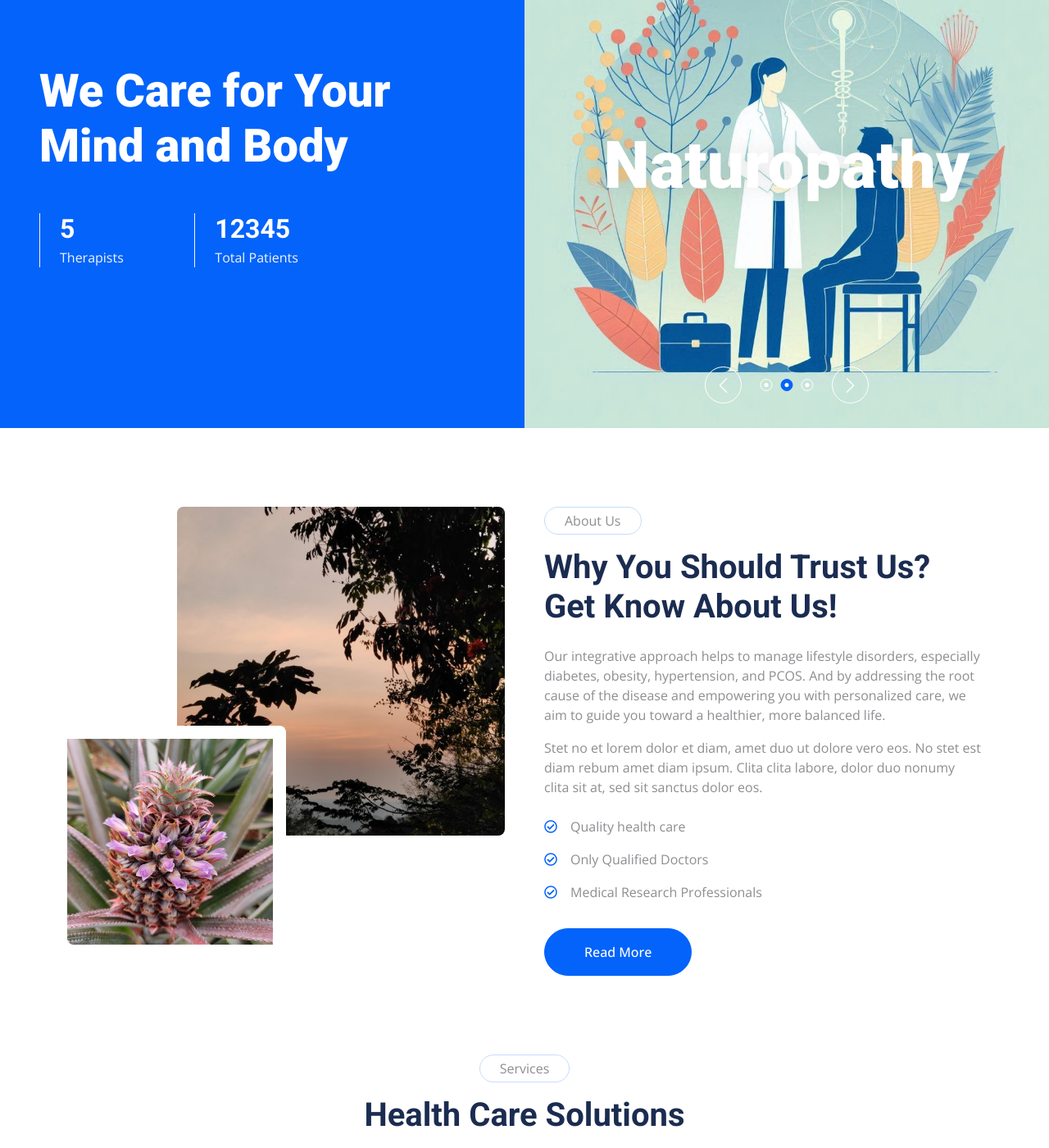
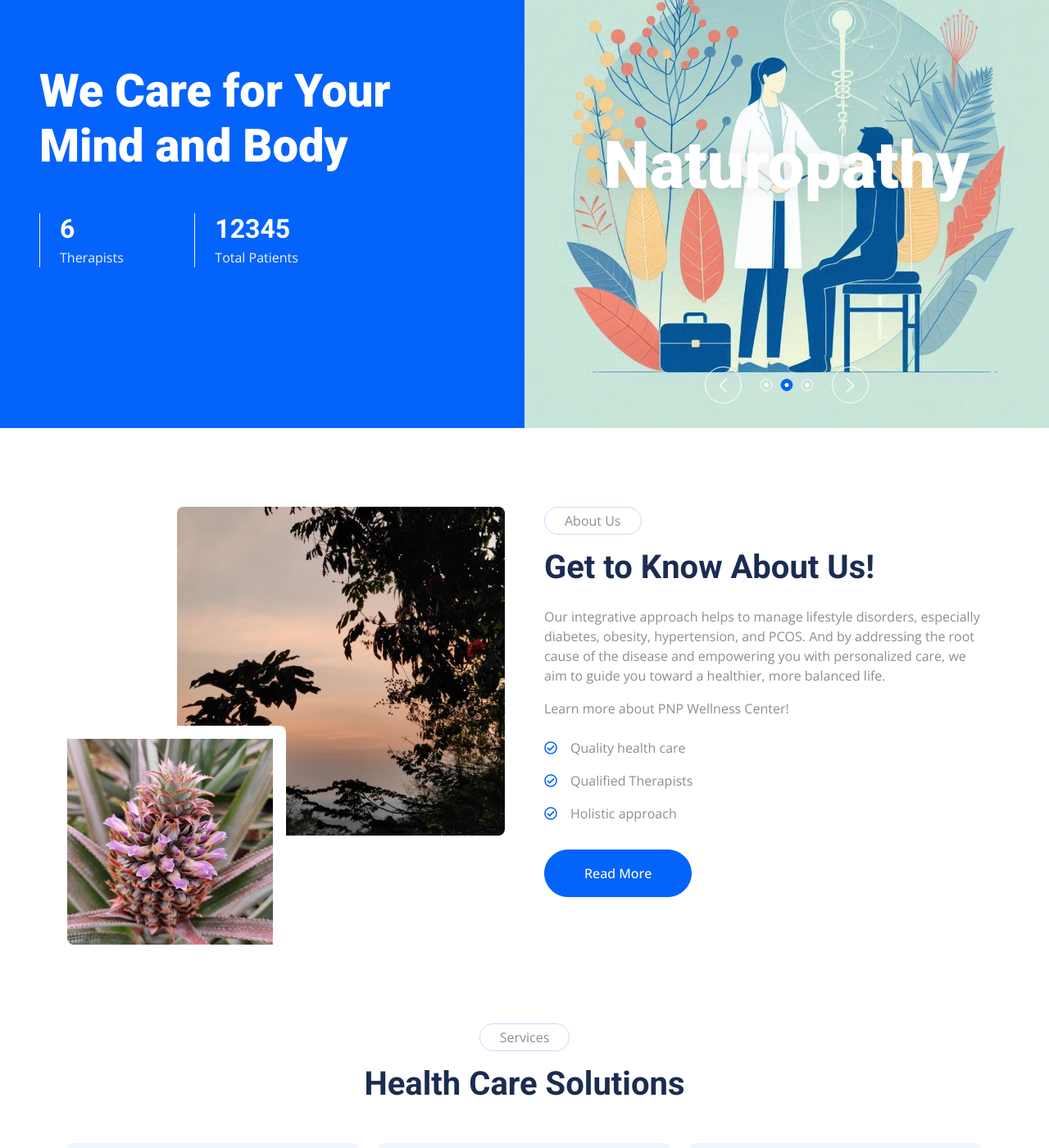
Before and after one commit to betsyrosethomas/betsyrosethomas.github.io, a Jekyll site: the page built from index.html, in a window 1280 px wide and 1400 px high, scrolled down 266 px. Shown: the whole window at 82% size. Built offline with Jekyll 4.4.1, drawn with Linux system fonts in a browser that asks for light colours; nearby versions of some CDN libraries; some of the changed text lies outside the part shown.

Commit message:
changed the dropdown list of people
Also other stuff

```diff
--- a/_includes/footer.html
+++ b/_includes/footer.html
@@ -36,7 +36,7 @@
             <div class="copyright">
                 <div class="row">
                     <div class="col-md-6 text-center text-md-start mb-3 mb-md-0">
-                        &copy; <a class="border-bottom" href="#">PNP Wellness Center</a>, All Right Reserved.
+                        &copy; <a class="border-bottom" href="{{ site.baseurl }}/about.html">PNP Wellness Center</a>, All Rights Reserved.
                     </div>
                     <div class="col-md-6 text-center text-md-end">
                         <!--/*** This template is free as long as you keep the footer author’s credit link/attribution link/backlink. If you'd like to use the template without the footer author’s credit link/attribution link/backlink, you can purchase the Credit Removal License from "https://htmlcodex.com/credit-removal". Thank you for your support. ***/-->
--- a/_includes/header.html
+++ b/_includes/header.html
@@ -57,7 +57,7 @@
                     <a href="{{ site.baseurl }}/team.html" class="nav-link dropdown-toggle" data-bs-toggle="dropdown">Our Team</a>
                     <div class="dropdown-menu rounded-0 rounded-bottom m-0">
                         {% for member in site.data.team %}
-                            <a href="{{ site.baseurl }}/team/{{ member.slug }}.html" class="dropdown-item {% if header-slug == member.slug %}active{% endif %}">{{ member.name }}</a>
+                            <a href="{{ site.baseurl }}/team/{{ member.slug }}.html" class="dropdown-item {% if header-slug == member.slug %}active{% endif %}">{{ member.name }} - <i>{{ member.specialty }}</i></a>
                         {% endfor %}
                     </div>
                 </div>
--- a/index.html
+++ b/index.html
@@ -14,7 +14,7 @@
                 <div class="row g-4">
                     <div class="col-sm-4">
                         <div class="border-start border-light ps-4">
-                            <h2 class="text-white mb-1" data-toggle="counter-up">5</h2>
+                            <h2 class="text-white mb-1" data-toggle="counter-up">6</h2>
                             <p class="text-light mb-0">Therapists</p>
                         </div>
                     </div>
@@ -53,21 +53,21 @@
             <div class="row g-5">
                 <div class="col-lg-6 wow fadeIn" data-wow-delay="0.1s">
                     <div class="d-flex flex-column">
-                        <img class="img-fluid rounded w-75 align-self-end" src="img/about-1.jpg" alt="">
-                        <img class="img-fluid rounded w-50 bg-white pt-3 pe-3" src="img/about-2.jpg" alt="" style="margin-top: -25%;">
+                        <img class="img-fluid rounded w-75 align-self-end" src="{{ site.baseurl }}/img/about-1.jpg" alt="">
+                        <img class="img-fluid rounded w-50 bg-white pt-3 pe-3" src="{{ site.baseurl }}/img/about-2.jpg" alt="" style="margin-top: -25%;">
                     </div>
                 </div>
                 <div class="col-lg-6 wow fadeIn" data-wow-delay="0.5s">
                     <p class="d-inline-block border rounded-pill py-1 px-4">About Us</p>
-                    <h1 class="mb-4">Why You Should Trust Us? Get Know About Us!</h1>
+                    <h1 class="mb-4">Get to Know About Us!</h1>
                     <p>Our integrative approach helps to manage lifestyle disorders, especially diabetes, obesity, hypertension, and PCOS.
                         And by addressing the root cause of the disease and empowering you with personalized care,
                         we aim to guide you toward a healthier, more balanced life.</p>
-                    <p class="mb-4">Stet no et lorem dolor et diam, amet duo ut dolore vero eos. No stet est diam rebum amet diam ipsum. Clita clita labore, dolor duo nonumy clita sit at, sed sit sanctus dolor eos.</p>
+                    <p class="mb-4">Learn more about PNP Wellness Center!</p>
                     <p><i class="far fa-check-circle text-primary me-3"></i>Quality health care</p>
-                    <p><i class="far fa-check-circle text-primary me-3"></i>Only Qualified Doctors</p>
-                    <p><i class="far fa-check-circle text-primary me-3"></i>Medical Research Professionals</p>
-                    <a class="btn btn-primary rounded-pill py-3 px-5 mt-3" href="">Read More</a>
+                    <p><i class="far fa-check-circle text-primary me-3"></i>Qualified Therapists</p>
+                    <p><i class="far fa-check-circle text-primary me-3"></i>Holistic approach</p>
+                    <a class="btn btn-primary rounded-pill py-3 px-5 mt-3" href="{{ site.baseurl }}/about.html">Read More</a>
                 </div>
             </div>
         </div>
```
